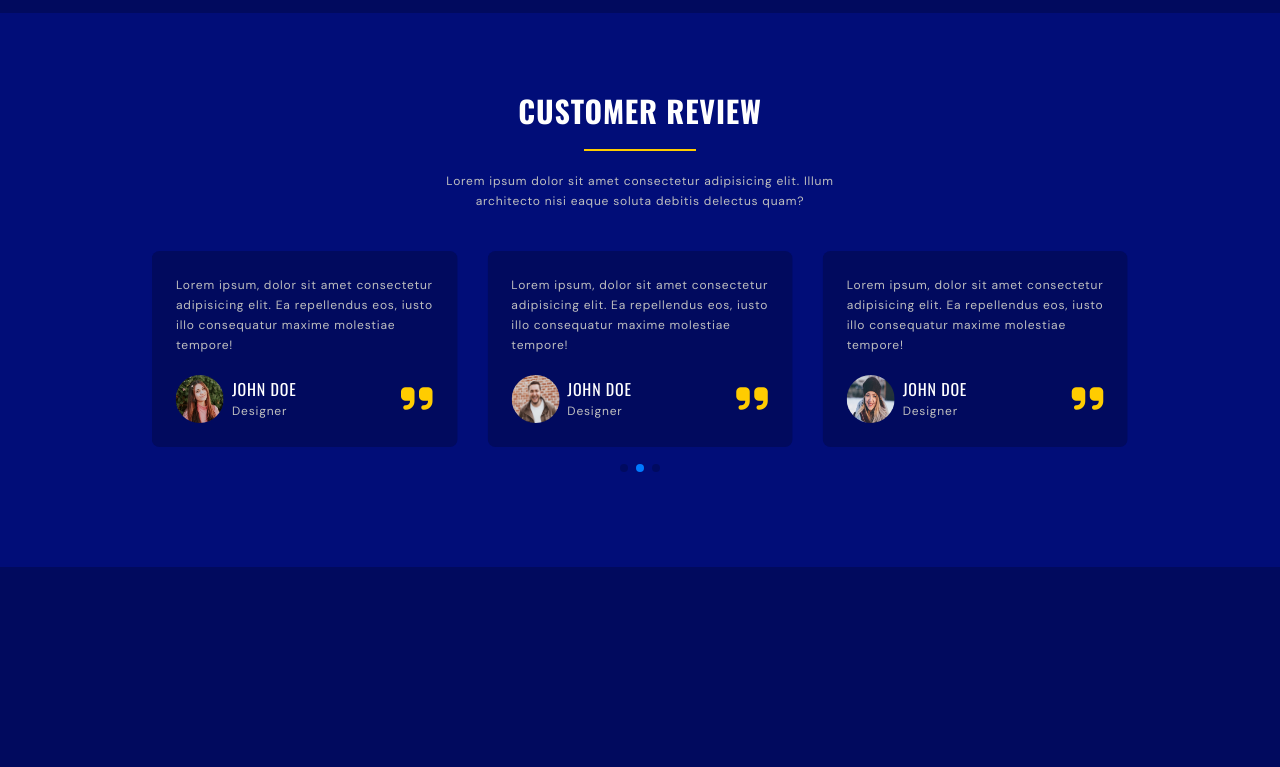
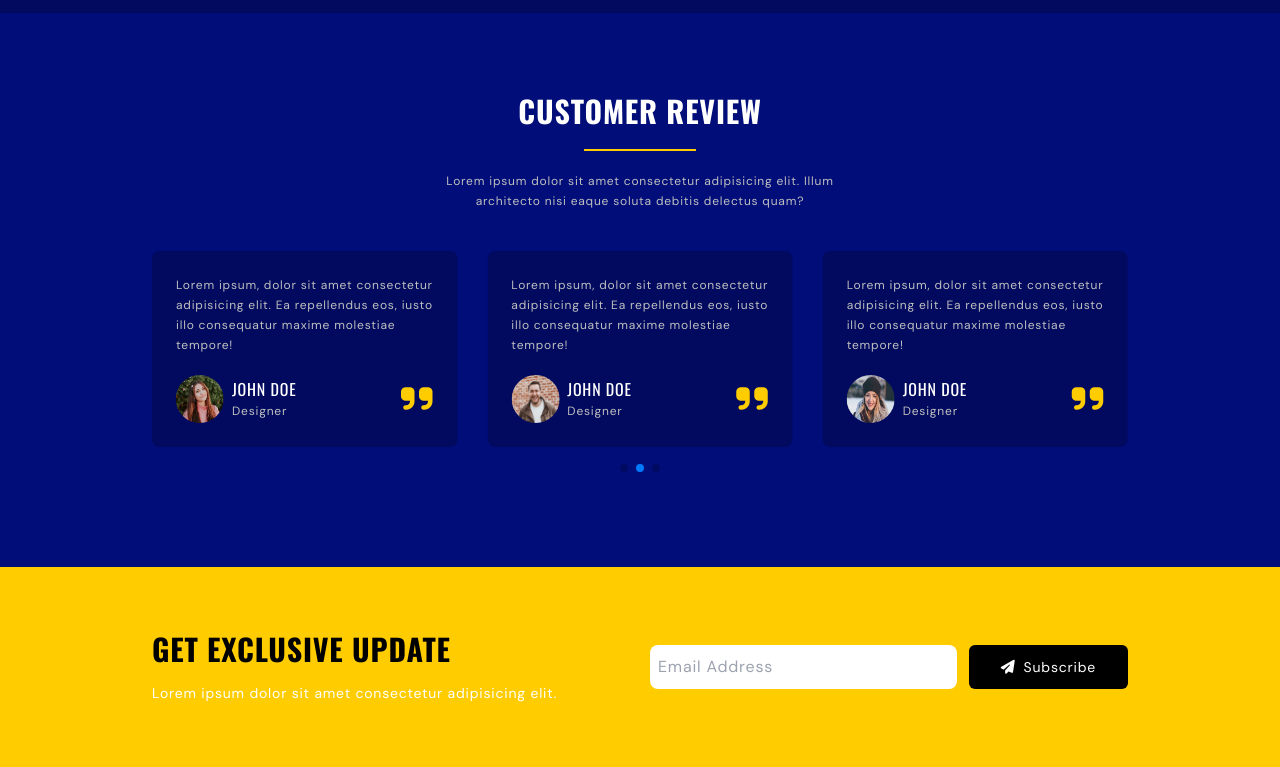
Before and after one commit to durpintm/burger-house, a website: page src/index.html in a window 1280 px wide. Shown: the part 3332-4099 px from the top of the page. Before the commit the page ends 3899 px from the top, so only its background shows below. Drawn offline with nearby package versions, Linux system fonts and the light colour scheme.

Commit message:
Contact section completed

```diff
--- a/src/index.html
+++ b/src/index.html
@@ -843,6 +843,31 @@
       </section>
 
       <!--~~~~~~~~~~~~~~~ Contact ~~~~~~~~~~~~~~~-->
+
+      <section id="contact" class="bg-secondaryColor py-16">
+        <div class="container flex flex-col gap-5 md:items-center md:flex-row">
+          <div class="space-y-4 md:flex-1">
+            <h2 class="section__title text-blackColor">GET EXCLUSIVE UPDATE</h2>
+            <p class="text-sm">
+              Lorem ipsum dolor sit amet consectetur adipisicing elit.
+            </p>
+          </div>
+          <div class="flex flex-col gap-3 md:flex-row md:flex-1">
+            <input
+              type="email"
+              placeholder="Email Address"
+              class="p-2 text-blackColor rounded-lg outline-none md:w-full"
+            />
+            <a
+              href=""
+              class="flex items-center justify-center gap-2 btn bg-blackColor hover:opacity-75"
+            >
+              <i class="fa-solid fa-paper-plane"></i>
+              Subscribe
+            </a>
+          </div>
+        </div>
+      </section>
     </main>
     <!--~~~~~~~~~~~~~~~ Footer ~~~~~~~~~~~~~~~-->
     <footer></footer>
```
Also changed, not shown: src/output.css.
